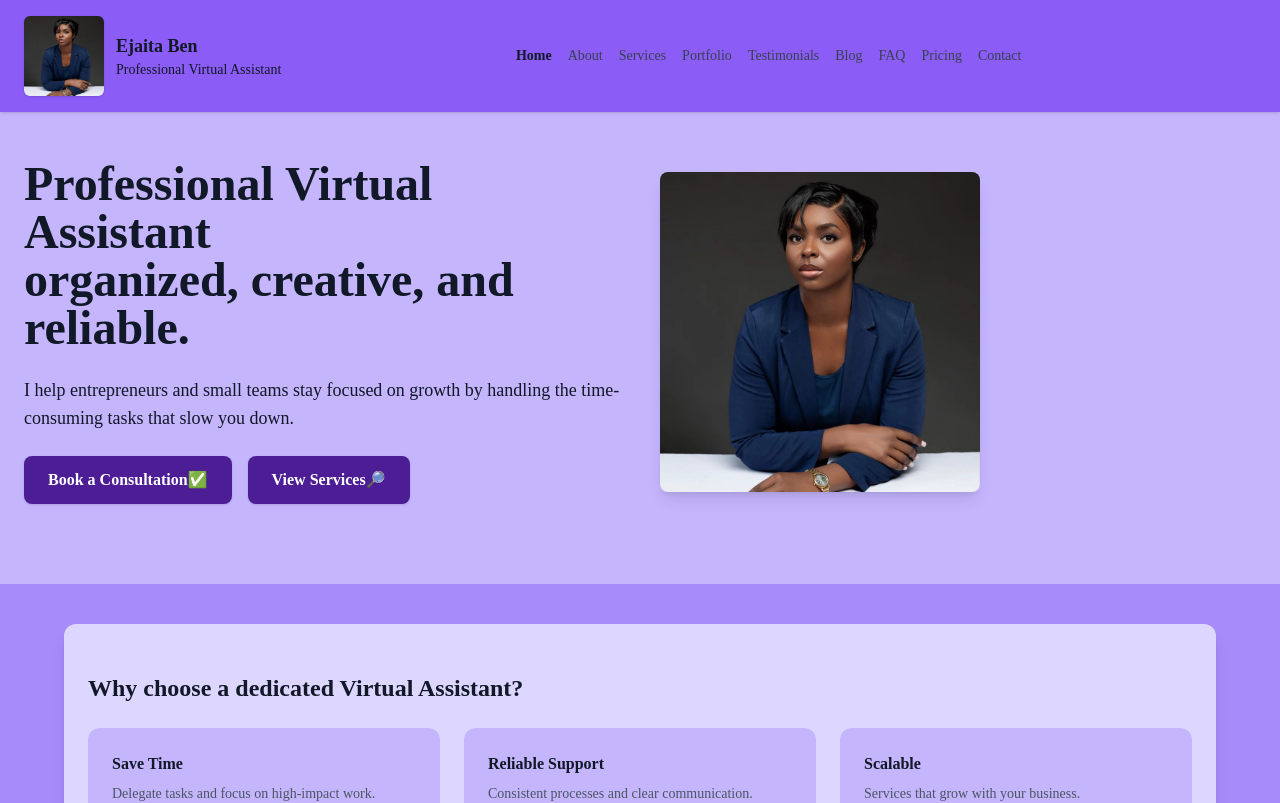
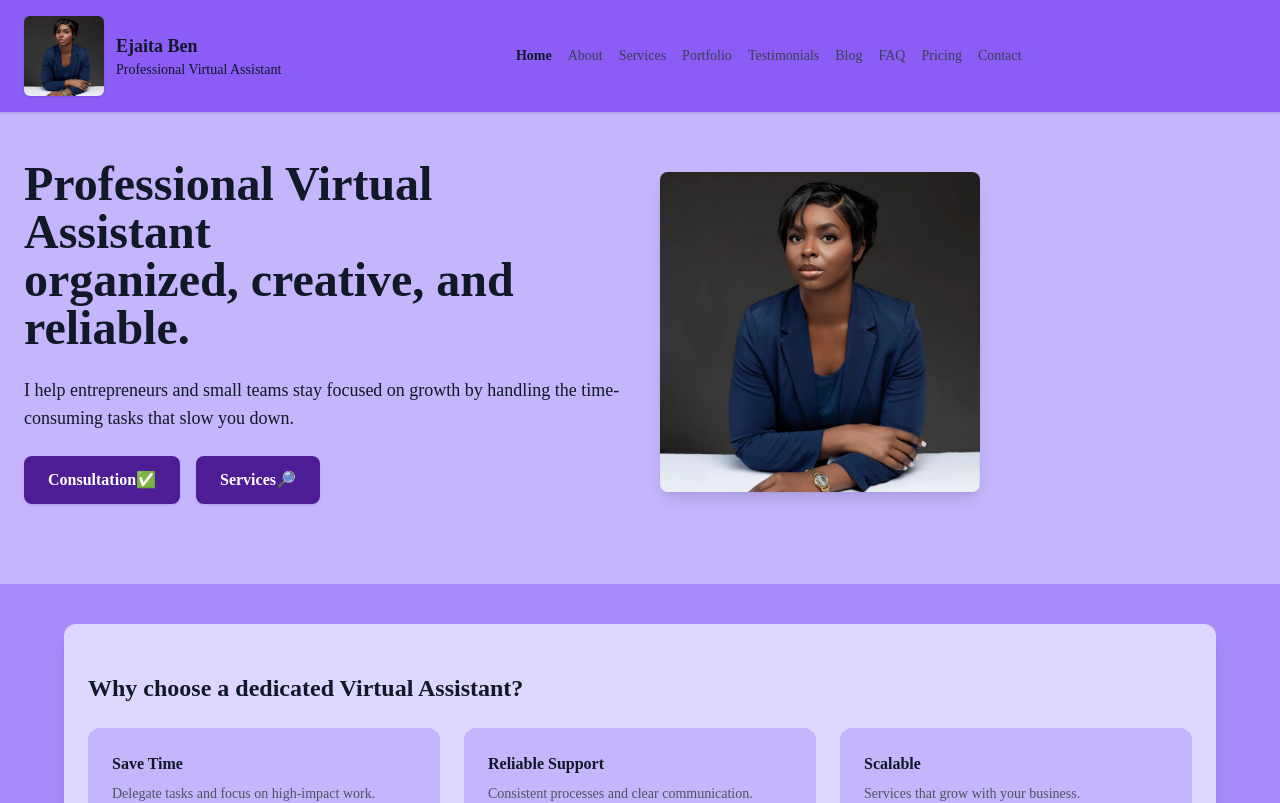
Before and after one commit to Ejiro-Ben/Ejaita-Ben-VA-Portfolio-Site, a React (Vite) app: page / in a window 1280 px wide. Shown: the top 803 px of the page. Built offline with nearby package versions, Linux system fonts and the light colour scheme.

Commit message:
edited hero section

```diff
--- a/src/components/Hero.jsx
+++ b/src/components/Hero.jsx
@@ -10,8 +10,8 @@ export default function Hero() {
                     <h1 className="text-4xl md:text-5xl font-bold">Professional Virtual Assistant<br /><span className="text-brand-accent">organized, creative, and reliable.</span></h1>
                     <p className="mt-6 text-lg">I help entrepreneurs and small teams stay focused on growth by handling the time-consuming tasks that slow you down.</p>
                     <div className="mt-6 flex gap-4">
-                        <Link to='/contact' className="px-6 py-3 text-white font-bold bg-primary-900 hover:bg-primary-800 rounded-lg shadow">Book a Consultation✅</Link>
-                        <Link to='/services' className="px-6 py-3 text-white font-bold bg-primary-900 hover:bg-primary-800 rounded-lg shadow">View Services🔎</Link>
+                        <Link to='/contact' className="px-6 py-3 text-white font-bold bg-primary-900 hover:bg-primary-800 rounded-lg shadow">Consultation✅</Link>
+                        <Link to='/services' className="px-6 py-3 text-white font-bold bg-primary-900 hover:bg-primary-800 rounded-lg shadow">Services🔎</Link>
                     </div>
                 </div>
                 <div className="rounded-lg shadow-lg overflow-hidden h-80 w-80">
```
